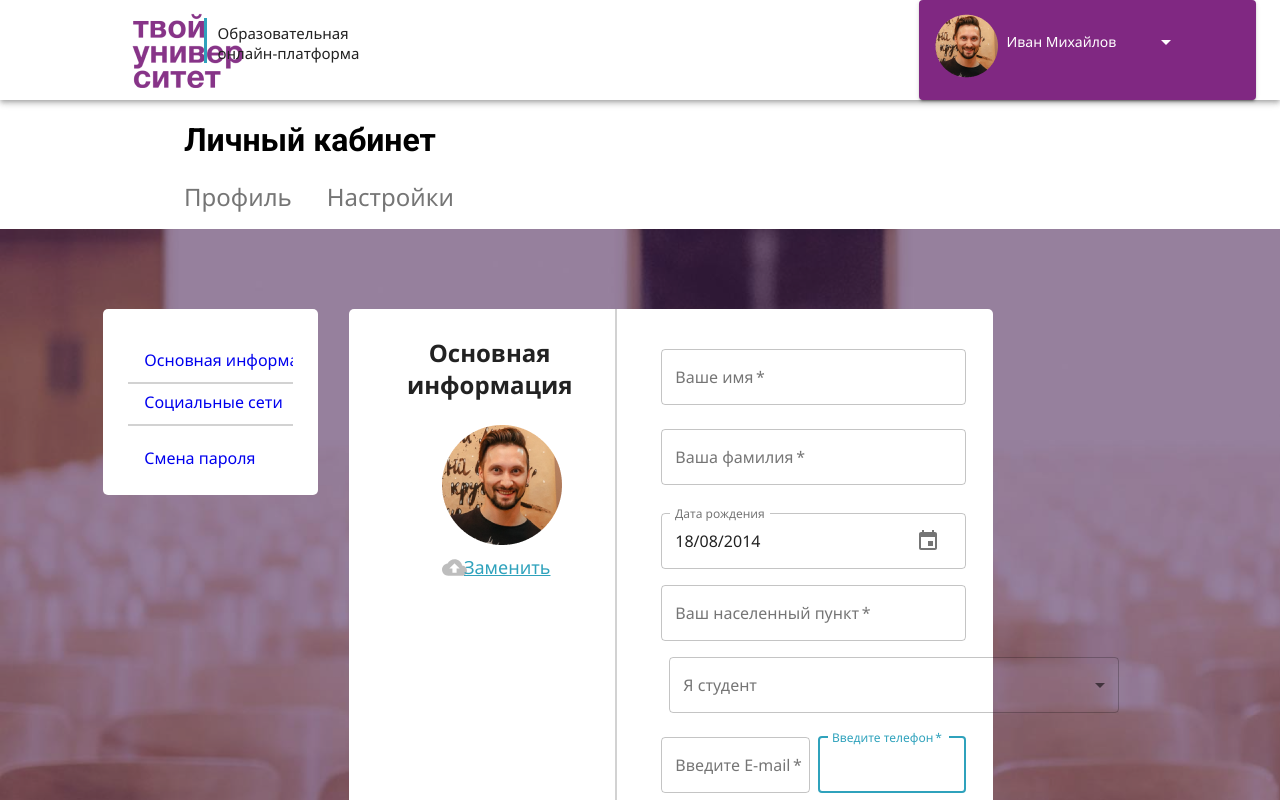
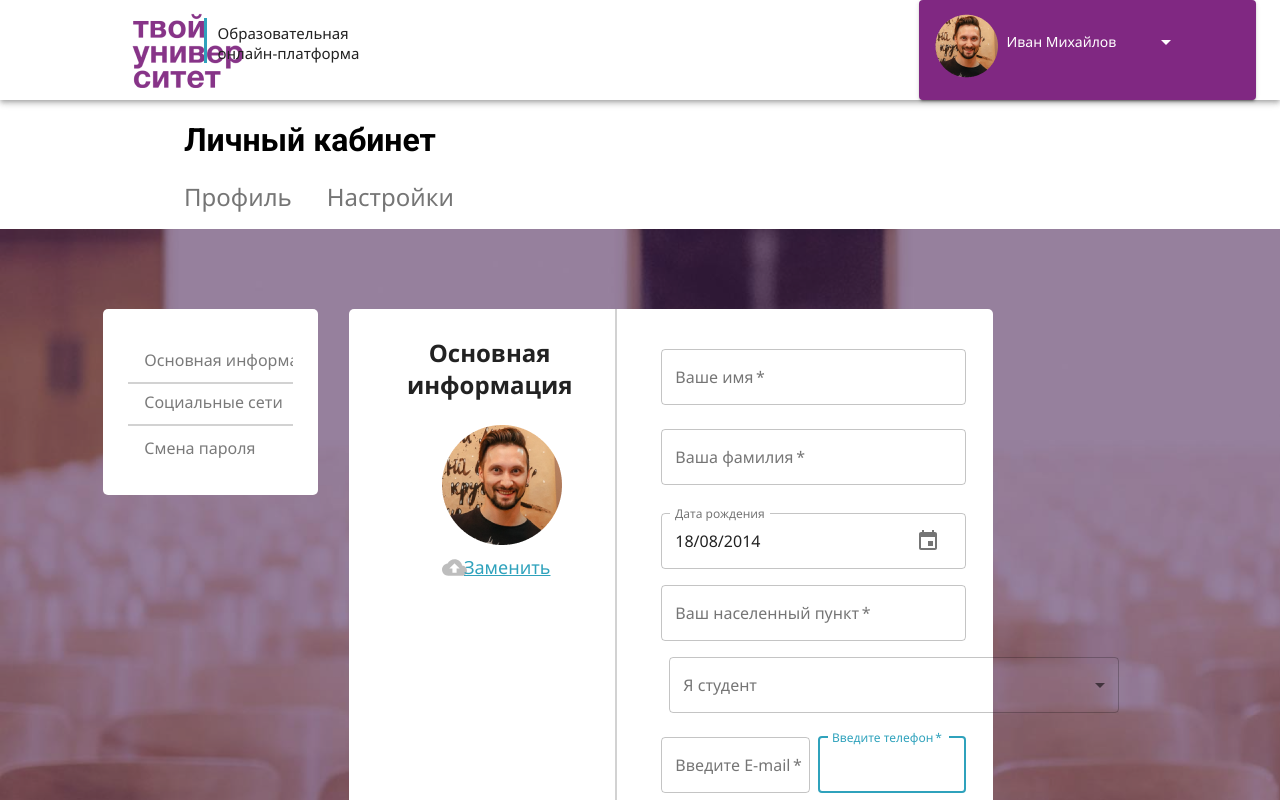
Before and after one commit to RazidaChzhan/my-app, a React (Create React App) app: page /settings in a window 1280 px wide. Shown: the top 800 px of the page. Built offline with nearby package versions, Linux system fonts and the light colour scheme.

Commit message:
Корректная работа меню Профиль/Настройки

```diff
--- a/src/components/leftMenu.js
+++ b/src/components/leftMenu.js
@@ -5,6 +5,7 @@ import { Route, Router, Switch } from 'react-router';
 import { Link } from 'react-router-dom';
 import ProfileMenu from './profileMenu';
 import SocialNetworks from './socialnetworks';
+import '../index.css';
 
 
 export default class Leftmenu extends React.Component {
@@ -12,19 +13,19 @@ export default class Leftmenu extends React.Component {
         return (
             // <Router>
             <div>
-            <MenuList style={{color: '#7A7A7A', fontFamily: 'Segoe UI', fontSize: '18px', lineHeight: '24px;'}} >
-                <Link to="/settings/main" style={{ textDecoration: 'none',}}>
+            <MenuList  >
+                <Link className="linktext1" to="/settings/main">
                     <MenuItem className="menuitemtext" style={{borderBottom: '2px solid #D2D2D2', paddingBottom: 10}}>
                     Основная информация
                     </MenuItem>
                 </Link>
-                <Link to="/settings/main" style={{ textDecoration: 'none',}}>
+                <Link className="linktext1" to="/settings/main">
                     <MenuItem className="menuitemtext" style={{borderBottom: '2px solid #D2D2D2', paddingBottom: 10}}>
                     Социальные сети
                     </MenuItem>
                 </Link>
-                <Link to="/settings/main" style={{ textDecoration: 'none',}}>
-                    <MenuItem className="menuitemtext" style={{paddingTop: 20}}>
+                <Link className="linktext1" to="/settings/main">
+                    <MenuItem className="menuitemtext" style={{paddingTop: 10}}>
                     Смена пароля
                     </MenuItem>
                 </Link>
--- a/src/index.css
+++ b/src/index.css
@@ -89,6 +89,11 @@ code {
     /* font-weight: bold; */
 }
 
+.menuitemtext {
+  border-bottom: 2px solid #D2D2D2;
+  padding-bottom: 30px;
+}
+
 .hr {
     text-shadow: none;
   }
@@ -141,3 +146,11 @@ code {
     line-height: 59px;
     color: #222222;
   }
+
+  .linktext1 {
+    font-family: Segoe UI;
+    font-size: 18px;
+    line-height: 24px;
+    color: #7A7A7A;
+    text-decoration: none;
+  }
```
